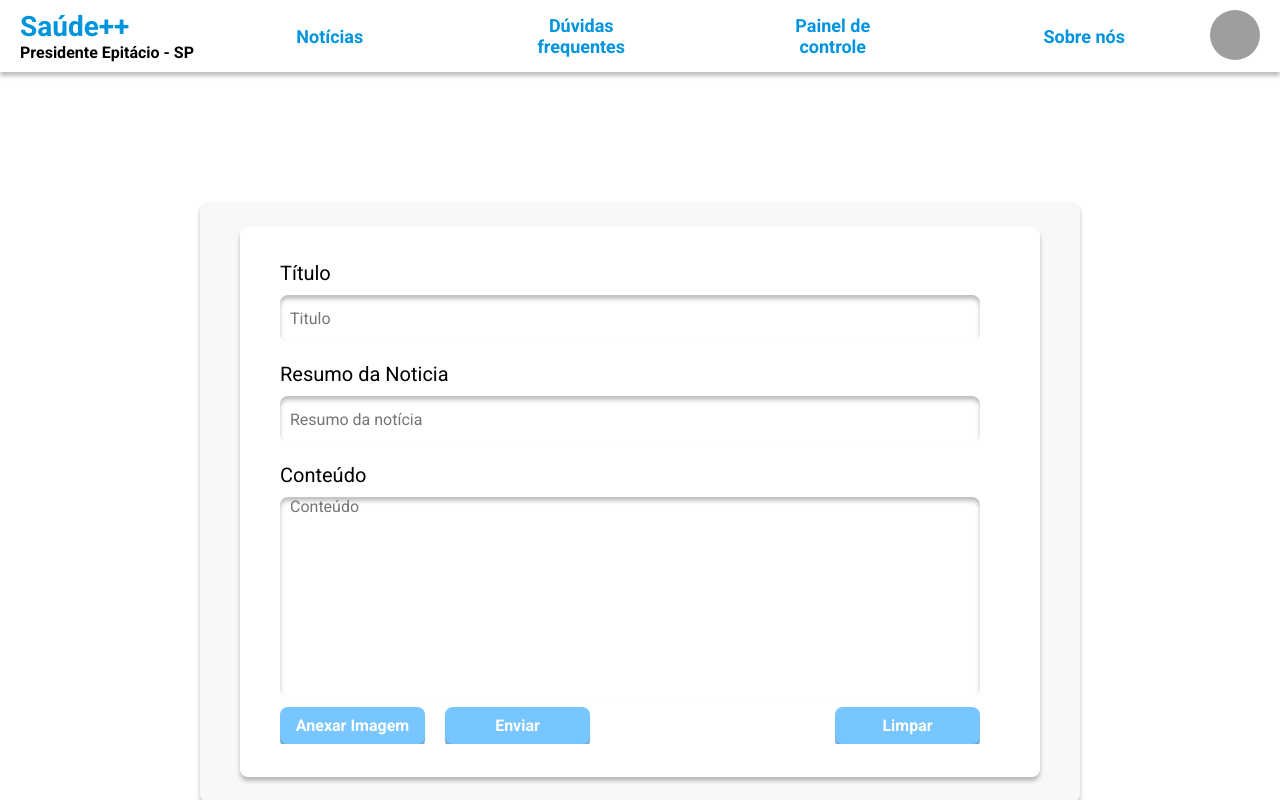
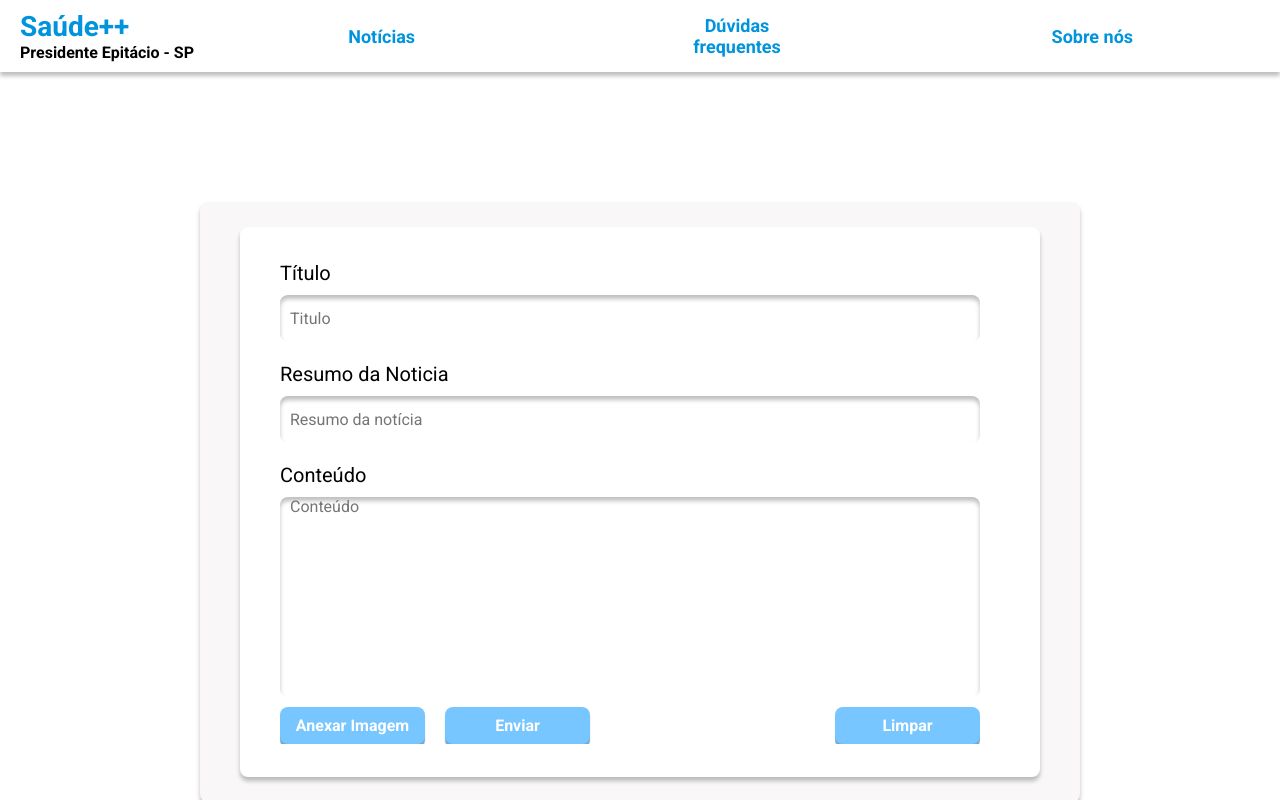
Before and after one commit to Dev-Nine/Saudepp, a React (Create React App) app in the folder frontend/: page /painel/notices in a window 1280 px wide. Built offline with nearby package versions, Linux system fonts and the light colour scheme; grey boxes are pictures that could not be loaded.

Commit message:
update: header as a function, check if has user

```diff
--- a/frontend/src/components/Header/index.js
+++ b/frontend/src/components/Header/index.js
@@ -1,4 +1,4 @@
-import React, {Component} from 'react';
+import React, {Component, useState} from 'react';
 
 import { Link } from 'react-router-dom';
 
@@ -6,35 +6,25 @@ import { FiMenu } from 'react-icons/fi'
 
 import { Container } from './styles'
 
-class Header extends Component {
-    constructor(){
-        super();
-        this.state = {
-            dropdown: ''
-        }
-        this.handleIconClick = this.handleIconClick.bind(this)
-    }
+import { useAuth } from '../../hooks/AuthProvider'
 
-    handleIconClick(event) {
-        this.setState(prevState => {
-            if(prevState.dropdown === 'show-dropdown'){
+function Header(){
+    const [dropdown, setDropdown] = useState('');
+    const { user } = useAuth();
+
+    function handleIconClick(event) {
+        setDropdown(prevState => {
+            if(prevState === 'show-dropdown'){
                 setTimeout(() => {
-                    this.setState({
-                        dropdown: ''
-                    })
+                    setDropdown('')
                 }, 600)
-                return ({
-                    dropdown: 'show-dropdown-back'
-                })
+                return 'show-dropdown-back';
             }else{
-                return ({
-                    dropdown: 'show-dropdown'
-                })
+                return 'show-dropdown';
             }
         });
     }
 
-    render() {
     return (
         <React.Fragment>
             <Container>
@@ -44,25 +34,28 @@ class Header extends Component {
                             <p>Saúde++</p>
                             <p>Presidente Epitácio - SP</p>
                         </Link>
-                            <div className="icon" onClick={this.handleIconClick}>
+                        <div className="icon" onClick={handleIconClick}>
                             <FiMenu color='#0094DE' size={40} />
                         </div>
-                            <nav className={this.state.dropdown}>
+                        <nav className={dropdown}>
                             <Link to="/notices">Notícias</Link>
-                                <Link to="#">Dúvidas frequentes</Link>
+                            <Link to="/faq">Dúvidas frequentes</Link>
+                            { !!user &&
                             <Link to="#">Painel de controle</Link>
+                            }
                             <Link to="#">Sobre nós</Link>
                         </nav>
+                        { !!user &&
                         <img
                             src="https://i.redd.it/kgqvza99pno21.jpg"
                             alt="Avatar"
                         />
+                        }
                     </div>
                 </div>
             </ Container>
         </React.Fragment>
     )
 }
-}
 
 export default Header;
```
Lines whose indentation alone changed are shown as unchanged.
